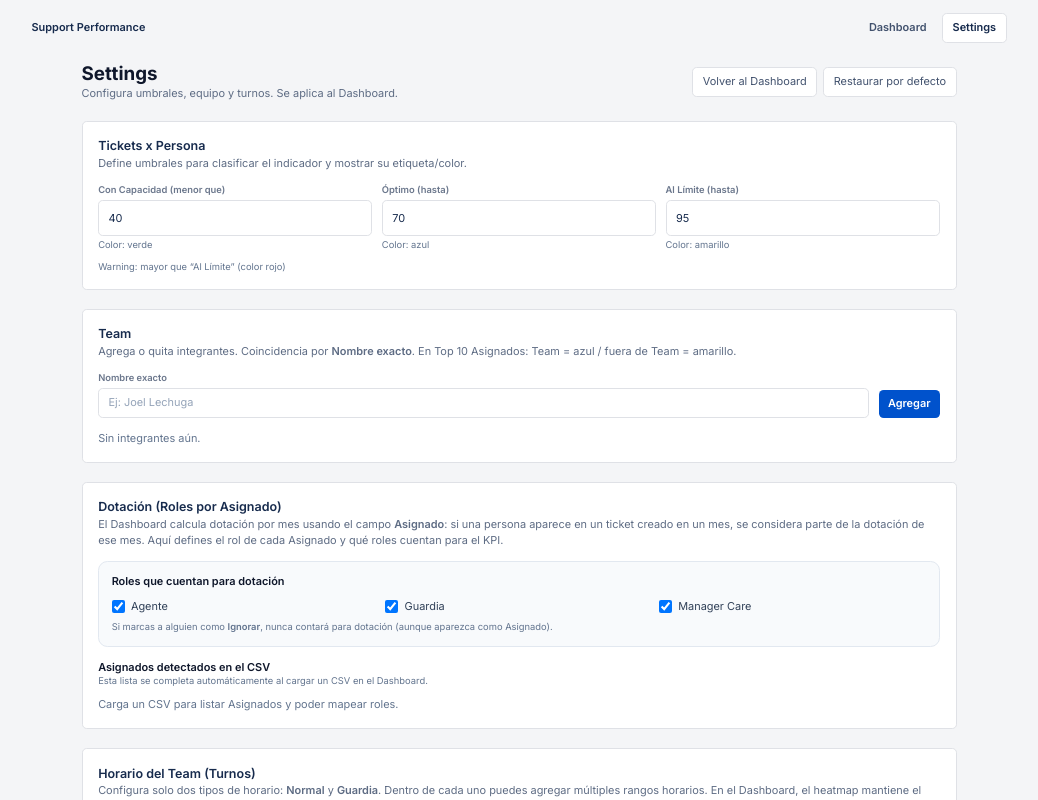
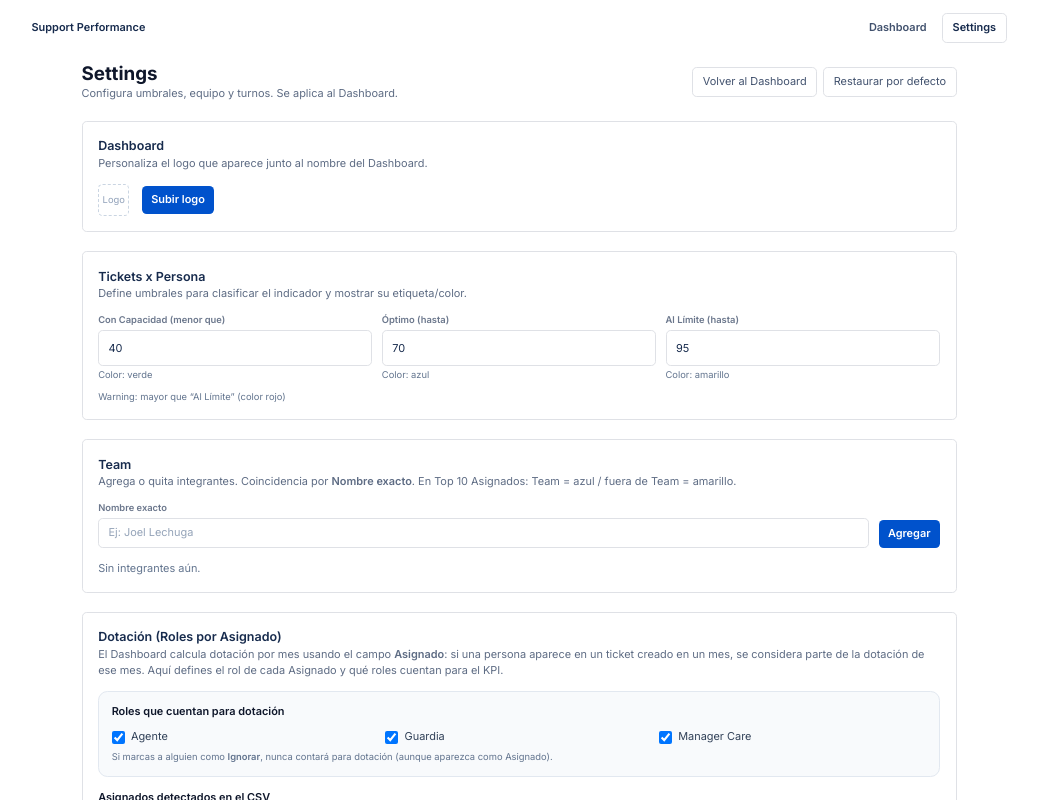
Before and after one commit to ravelli-czy/dashboard-care-teams, a React (Vite) app: page /settings in a window 1280 px wide. Shown: the top 800 px of the page, without its empty margins (121-1159 px from the left). Built offline with nearby package versions, Linux system fonts and the light colour scheme.

Commit message:
Actualizar fondo blanco, colores de torta y logo

```diff
--- a/src/App.tsx
+++ b/src/App.tsx
@@ -2,6 +2,7 @@ import React, { createContext, useMemo, useState } from "react";
 import { BrowserRouter, Routes, Route, NavLink } from "react-router-dom";
 import DashboardPage from "./pages/Dashboard";
 import SettingsPage from "./pages/Settings";
+import { useSettings } from "./lib/settings";
 
 export type DatasetBounds = { min: Date; max: Date } | null;
 
@@ -66,15 +67,24 @@ export default function App() {
   });
 
   const ctx = useMemo(() => ({ compare, setCompare }), [compare]);
+  const { settings } = useSettings();
+  const dashboardLogo = (settings as any)?.dashboardLogo as string | undefined;
 
   return (
     <CompareSettingsContext.Provider value={ctx}>
       <BrowserRouter>
-        <div className="bg-[#F4F5F7] min-h-screen">
+        <div className="bg-white min-h-screen">
           <div className="mx-auto max-w-7xl px-4 pt-4">
             <div className="flex items-center justify-between gap-3">
-              <div className="text-sm font-semibold text-[#172B4D]">
-                Support Performance
+              <div className="flex items-center gap-3 text-sm font-semibold text-[#172B4D]">
+                {dashboardLogo ? (
+                  <img
+                    src={dashboardLogo}
+                    alt="Logo del Dashboard"
+                    className="h-8 w-8 rounded-md border border-[#DFE1E6] bg-white object-contain"
+                  />
+                ) : null}
+                <span>Support Performance</span>
               </div>
               <div className="flex items-center gap-2">
                 <NavLink
--- a/src/lib/settings.ts
+++ b/src/lib/settings.ts
@@ -10,6 +10,7 @@ export type AppSettings = {
     afternoon: TeamShift;
     guard: TeamShift;
   };
+  dashboardLogo?: string;
 };
 
 const STORAGE_KEY = "janis-care-dashboard-settings:v1";
@@ -22,6 +23,7 @@ export const DEFAULT_SETTINGS: AppSettings = {
     afternoon: { start: "16:00", end: "00:00" },
     guard: { start: "00:00", end: "08:00" },
   },
+  dashboardLogo: "",
 };
 
 function safeParseSettings(raw: string | null): AppSettings | null {
@@ -56,6 +58,7 @@ function safeParseSettings(raw: string | null): AppSettings | null {
           end: typeof shifts?.guard?.end === "string" ? shifts.guard.end : DEFAULT_SETTINGS.shifts.guard.end,
         },
       },
+      dashboardLogo: typeof obj.dashboardLogo === "string" ? obj.dashboardLogo : DEFAULT_SETTINGS.dashboardLogo,
     };
 
     if (merged.tpp.capacityMax > merged.tpp.optimalMax) merged.tpp.optimalMax = merged.tpp.capacityMax;
--- a/src/pages/Dashboard.tsx
+++ b/src/pages/Dashboard.tsx
@@ -42,7 +42,7 @@ import {
 
 // --- UI (estilo similar al summary de Jira) ---
 const UI = {
-  pageBg: "bg-[#F4F5F7]",
+  pageBg: "bg-white",
   card: "bg-white border border-[#DFE1E6] rounded-md shadow-none",
   title: "text-xs font-semibold text-[#172B4D] tracking-wide",
   subtle: "text-xs text-[#5E6C84]",
@@ -76,11 +76,11 @@ function roleIncluded(role: AssigneeRole, inclusion: RoleInclusion) {
 }
 
 const PIE_COLORS = [
-  "#0052CC",
-  "#4C9AFF",
-  "#2684FF",
-  "#579DFF",
-  "#1D7AFC",
+  "#2684FF", // azul
+  "#36B37E", // verde
+  "#6554C0", // morado
+  "#8777D9",
+  "#B8ACF6",
   "#7A869A", // Otros
 ];
 
--- a/src/pages/Settings.tsx
+++ b/src/pages/Settings.tsx
@@ -3,7 +3,7 @@ import { Link } from "react-router-dom";
 import { useSettings } from "../lib/settings";
 
 const UI = {
-  bg: "bg-[#F4F5F7]",
+  bg: "bg-white",
   card: "rounded-md border border-[#DFE1E6] bg-white shadow-none",
   title: "text-[#172B4D] text-base font-semibold",
   subtitle: "text-[#5E6C84] text-sm",
@@ -142,6 +142,8 @@ useEffect(() => {
 }, []);
 
   const [teamName, setTeamName] = useState("");
+
+  const dashboardLogo = (settings as any)?.dashboardLogo as string | undefined;
 
   const teamSorted = useMemo(() => [...settings.team].sort((a, b) => a.localeCompare(b)), [settings.team]);
 
@@ -359,6 +361,51 @@ useEffect(() => {
         </div>
 
         <div className={UI.card + " mt-6 p-5"}>
+          <div className={UI.title}>Dashboard</div>
+          <div className={UI.subtitle}>Personaliza el logo que aparece junto al nombre del Dashboard.</div>
+
+          <div className="mt-4 flex flex-wrap items-center gap-4">
+            {dashboardLogo ? (
+              <img src={dashboardLogo} alt="Logo del Dashboard" className="h-10 w-10 rounded-md object-contain border border-slate-200 bg-white" />
+            ) : (
+              <div className="flex h-10 w-10 items-center justify-center rounded-md border border-dashed border-slate-300 text-xs text-slate-400">
+                Logo
+              </div>
+            )}
+
+            <div className="flex flex-wrap items-center gap-3">
+              <label className={UI.btnPrimary + " cursor-pointer"}>
+                Subir logo
+                <input
+                  type="file"
+                  accept="image/*"
+                  className="hidden"
+                  onChange={(e) => {
+                    const file = e.target.files?.[0];
+                    if (!file) return;
+                    const reader = new FileReader();
+                    reader.onload = () => {
+                      const result = typeof reader.result === "string" ? reader.result : "";
+                      if (!result) return;
+                      setSettings({ ...(settings as any), dashboardLogo: result } as any);
+                    };
+                    reader.readAsDataURL(file);
+                  }}
+                />
+              </label>
+              {dashboardLogo ? (
+                <button
+                  className={UI.btn}
+                  onClick={() => setSettings({ ...(settings as any), dashboardLogo: "" } as any)}
+                >
+                  Quitar logo
+                </button>
+              ) : null}
+            </div>
+          </div>
+        </div>
+
+        <div className={UI.card + " mt-6 p-5"}>
           <div className={UI.title}>Tickets x Persona</div>
           <div className={UI.subtitle}>Define umbrales para clasificar el indicador y mostrar su etiqueta/color.</div>
 
```
